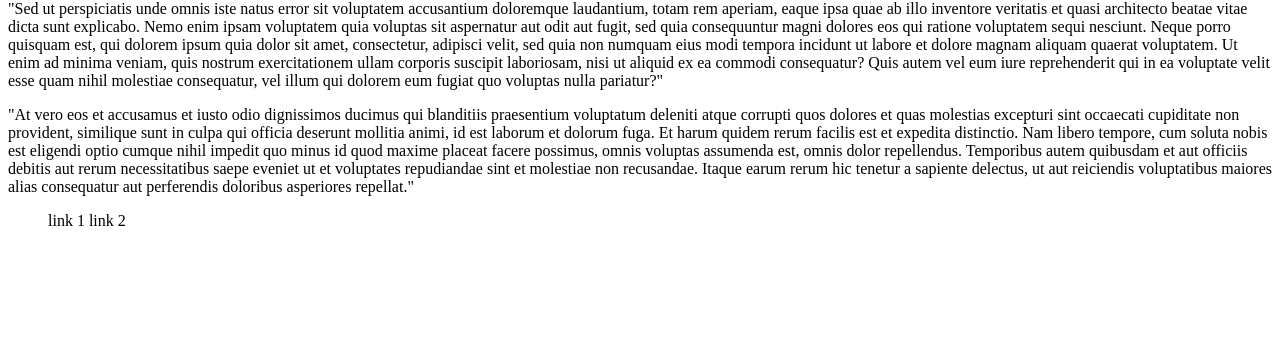
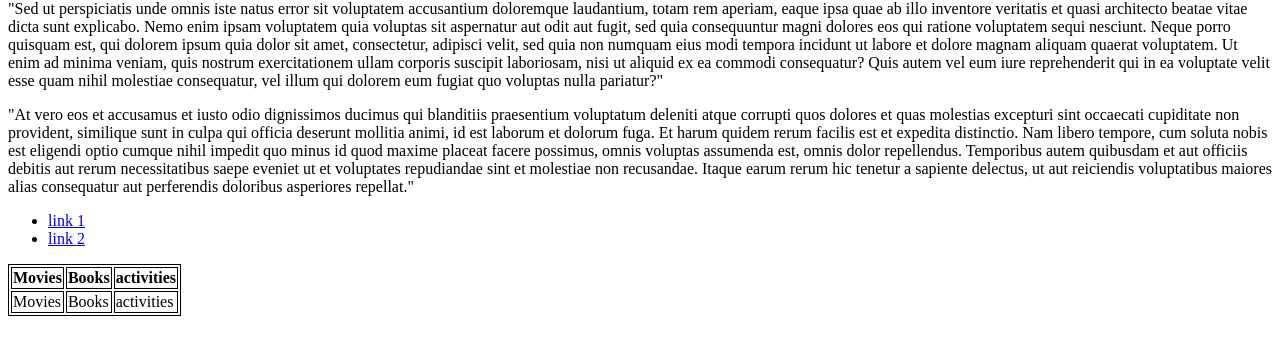
Before and after one commit to russhp/russhp.github.io, a plain HTML site: page index.html in a window 1280 px wide. Shown: the part 300-654 px from the top of the page. Drawn offline with Linux system fonts and the light colour scheme.

Commit message:
second commit

```diff
--- a/index.html
+++ b/index.html
@@ -1,11 +1,15 @@
 <!DOCTYPE html>
 <html>
-<head><title>This is a Tab</title></head>
-
+<head><title>Bio</title></head>
+<style>
+table, th, td {
+	border: 1px solid black;
+}
+</style>
 <body>
     <header>
         <h1>Russell H. Perry</h1>
-        <img src=http://lorempixel.com/400/200/ alt='A random picture from lorempixel'>
+        <img src=http://lorempixel.com/400/200/ alt="A random picture from lorempixel">
     </header>
  <p>
      "Sed ut perspiciatis unde omnis iste natus error sit voluptatem accusantium doloremque laudantium, totam rem aperiam, eaque ipsa quae ab illo inventore veritatis et quasi architecto beatae vitae dicta sunt explicabo. Nemo enim ipsam voluptatem quia voluptas sit aspernatur aut odit aut fugit, sed quia consequuntur magni dolores eos qui ratione voluptatem sequi nesciunt. Neque porro quisquam est, qui dolorem ipsum quia dolor sit amet, consectetur, adipisci velit, sed quia non numquam eius modi tempora incidunt ut labore et dolore magnam aliquam quaerat voluptatem. Ut enim ad minima veniam, quis nostrum exercitationem ullam corporis suscipit laboriosam, nisi ut aliquid ex ea commodi consequatur? Quis autem vel eum iure reprehenderit qui in ea voluptate velit esse quam nihil molestiae consequatur, vel illum qui dolorem eum fugiat quo voluptas nulla pariatur?"
@@ -14,14 +18,26 @@
      "At vero eos et accusamus et iusto odio dignissimos ducimus qui blanditiis praesentium voluptatum deleniti atque corrupti quos dolores et quas molestias excepturi sint occaecati cupiditate non provident, similique sunt in culpa qui officia deserunt mollitia animi, id est laborum et dolorum fuga. Et harum quidem rerum facilis est et expedita distinctio. Nam libero tempore, cum soluta nobis est eligendi optio cumque nihil impedit quo minus id quod maxime placeat facere possimus, omnis voluptas assumenda est, omnis dolor repellendus. Temporibus autem quibusdam et aut officiis debitis aut rerum necessitatibus saepe eveniet ut et voluptates repudiandae sint et molestiae non recusandae. Itaque earum rerum hic tenetur a sapiente delectus, ut aut reiciendis voluptatibus maiores alias consequatur aut perferendis doloribus asperiores repellat."
  </p>
 <ul>
-    <a url="https://stackoverflow.com/questions/31025502/how-to-switch-word-wrap-on-and-off-in-vscode">link 1</a>
-    <a url="https://www.w3schools.com/tags/ref_byfunc.asp">link 2</a>
+    <li><a href="https://stackoverflow.com/questions/31025502/how-to-switch-word-wrap-on-and-off-in-vscode">link 1</a>
+    <li><a href="https://www.w3schools.com/tags/ref_byfunc.asp">link 2</a>
 </ul>
+
 <table>
     <tr>
-        <th>
-
-        </th>
+        <th>Movies</th>
+        <th>Books</th>
+        <th>activities</th>
+    </tr>
+    <tr>
+        <td>
+            Movies
+        </td>
+        <td>
+            Books
+        </td>
+        <td>
+            activities
+        </td>
     </tr>
 </table>
 
```
